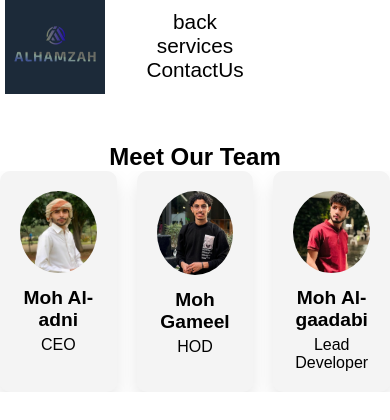
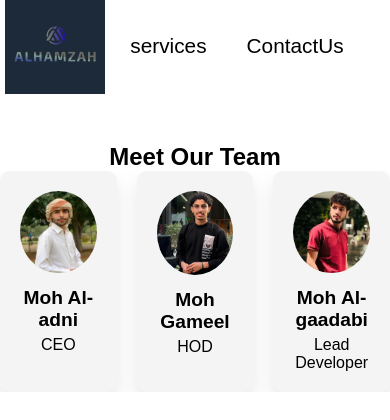
Before and after one commit to mohammed-aladni/login-repo, a PHP site: page /about.html in a window 390 px wide. Shown: the top 420 px of the page. Run offline with PHP 8.4, Linux system fonts and the light colour scheme.

Commit message:
links to display in rows

```diff
--- a/css/style1.css
+++ b/css/style1.css
@@ -188,7 +188,7 @@
 @media (max-width:768px){
     .links {
         display: flex; /* Instead of display: none */
-        flex-direction: column; /* Stack links vertically for small screens */
+        flex-direction: row; /* Stack links vertically for small screens */
         text-align: center;
     }
 
@@ -523,7 +523,7 @@
     }
     .links {
         display: flex; /* Instead of display: none */
-        flex-direction: column; /* Stack links vertically for small screens */
+        flex-direction: row; /* Stack links vertically for small screens */
         text-align: center;
     }
 }
@@ -579,7 +579,7 @@
     }
     .links {
         display: flex; /* Instead of display: none */
-        flex-direction: column; /* Stack links vertically for small screens */
+        flex-direction: row; /* Stack links vertically for small screens */
         text-align: center;
     }
 }
```
